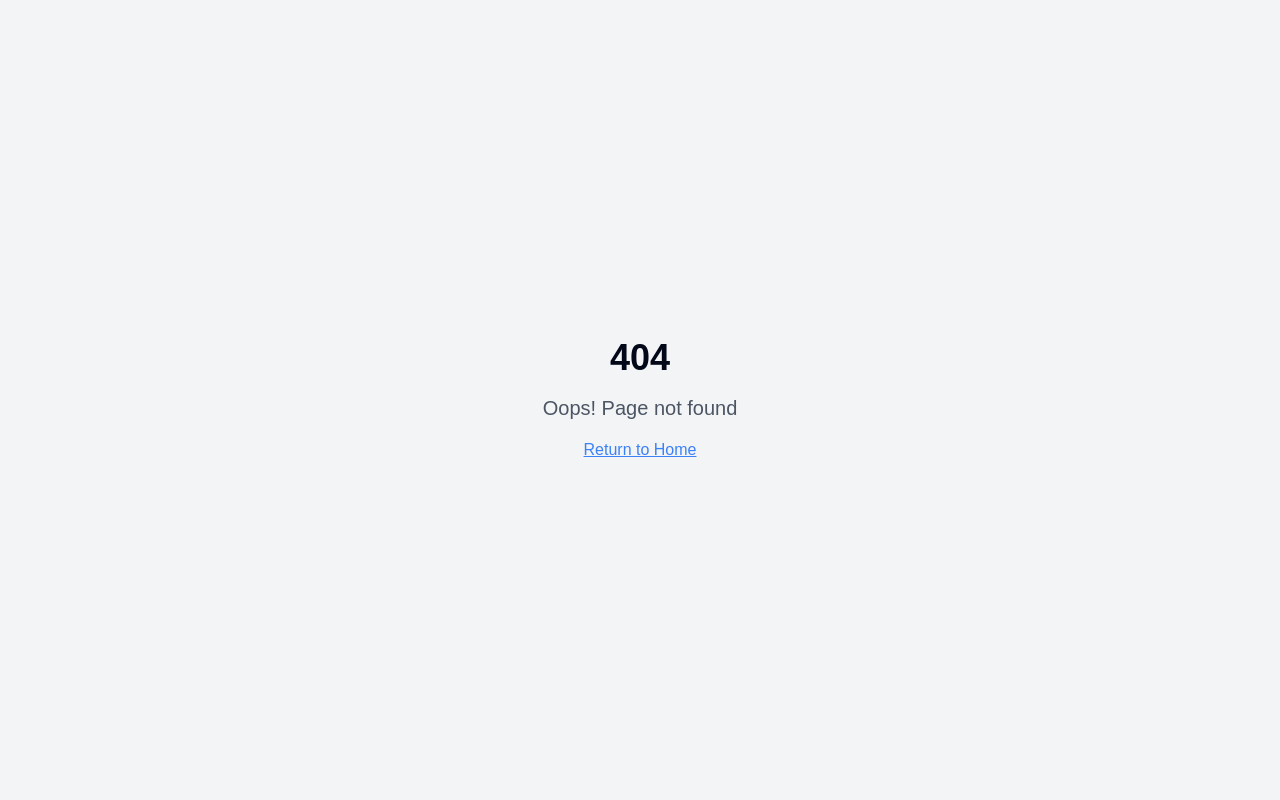
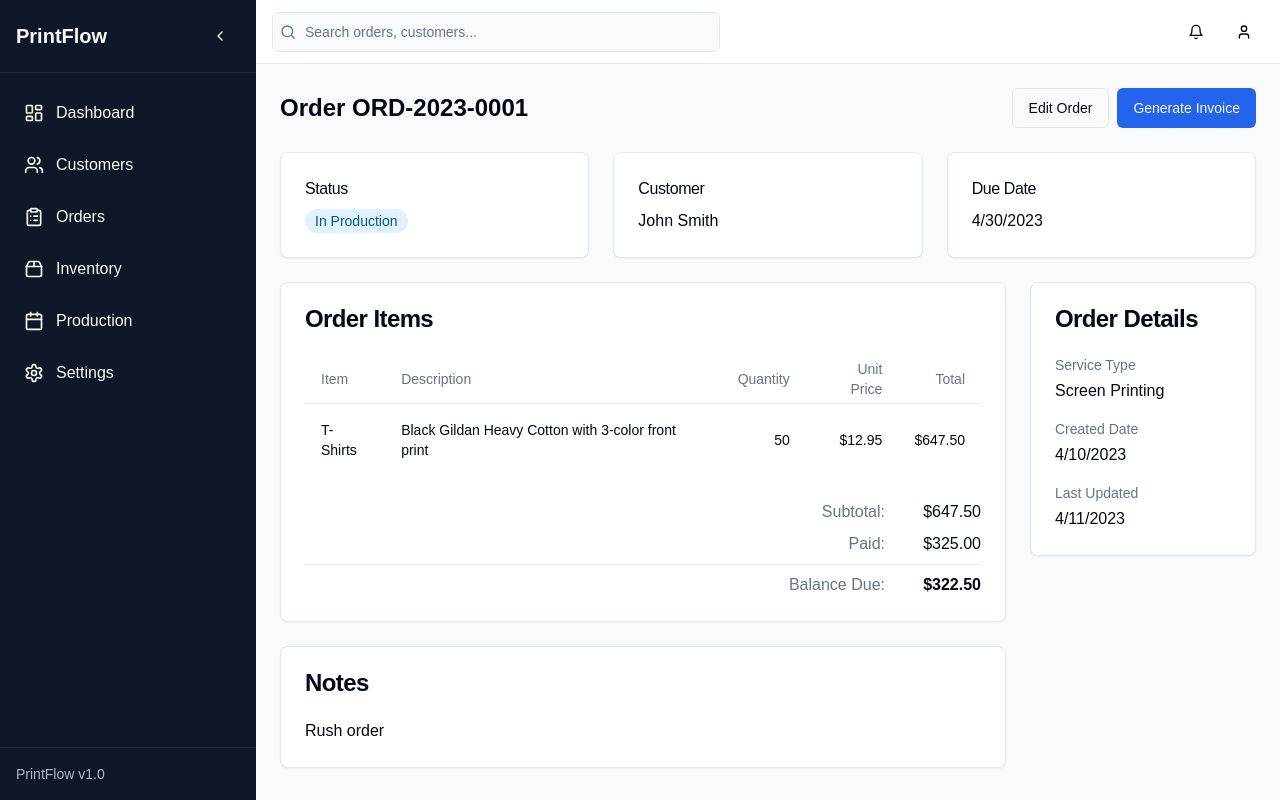
Before and after one commit to milexett/stitch-shop-flow, a React (Vite) app: page /orders/1 in a window 1280 px wide. Before the commit this address had no page. Built offline with nearby package versions, Linux system fonts and the light colour scheme; a web font is replaced by a local one.

Commit message:
Add order details page
Implement a page to display detailed information for a selected order.

```diff
--- a/src/App.tsx
+++ b/src/App.tsx
@@ -7,6 +7,7 @@ import { BrowserRouter, Routes, Route } from "react-router-dom";
 import Index from "./pages/Index";
 import CustomersPage from "./pages/CustomersPage";
 import OrdersPage from "./pages/OrdersPage";
+import OrderDetailPage from "./pages/OrderDetailPage";
 import InventoryPage from "./pages/InventoryPage";
 import ProductionPage from "./pages/ProductionPage";
 import NotFound from "./pages/NotFound";
@@ -21,6 +22,7 @@ const App = () => (
           <Route path="/" element={<Index />} />
           <Route path="/customers" element={<CustomersPage />} />
           <Route path="/orders" element={<OrdersPage />} />
+          <Route path="/orders/:id" element={<OrderDetailPage />} />
           <Route path="/inventory" element={<InventoryPage />} />
           <Route path="/production" element={<ProductionPage />} />
           <Route path="*" element={<NotFound />} />
--- /dev/null
+++ b/src/pages/OrderDetailPage.tsx
@@ -0,0 +1,219 @@
+
+import { useParams } from 'react-router-dom';
+import { useState, useEffect } from 'react';
+import { FileText } from 'lucide-react';
+import Sidebar from '@/components/layout/Sidebar';
+import Header from '@/components/layout/Header';
+import { Button } from '@/components/ui/button';
+import { Card, CardContent, CardHeader, CardTitle } from '@/components/ui/card';
+import StatusBadge from '@/components/ui/StatusBadge';
+import { orders, OrderType } from '@/data/mockData';
+import {
+  Table,
+  TableBody,
+  TableCell,
+  TableHead,
+  TableHeader,
+  TableRow,
+} from '@/components/ui/table';
+
+const OrderDetailPage = () => {
+  const { id } = useParams<{ id: string }>();
+  const [order, setOrder] = useState<OrderType | null>(null);
+  const [loading, setLoading] = useState(true);
+
+  useEffect(() => {
+    // Find the order in our mock data
+    const foundOrder = orders.find(o => o.id === id);
+    setOrder(foundOrder || null);
+    setLoading(false);
+  }, [id]);
+
+  if (loading) {
+    return (
+      <div className="flex h-screen bg-background">
+        <Sidebar />
+        <div className="flex-1 flex flex-col ml-64">
+          <Header />
+          <main className="flex-1 overflow-y-auto p-6">
+            <div className="max-w-7xl mx-auto">
+              <p>Loading...</p>
+            </div>
+          </main>
+        </div>
+      </div>
+    );
+  }
+
+  if (!order) {
+    return (
+      <div className="flex h-screen bg-background">
+        <Sidebar />
+        <div className="flex-1 flex flex-col ml-64">
+          <Header />
+          <main className="flex-1 overflow-y-auto p-6">
+            <div className="max-w-7xl mx-auto">
+              <Card>
+                <CardContent className="pt-6">
+                  <div className="flex flex-col items-center justify-center py-12">
+                    <FileText className="w-12 h-12 text-muted-foreground mb-4" />
+                    <h2 className="text-xl font-semibold mb-2">Order Not Found</h2>
+                    <p className="text-muted-foreground mb-6">The order you're looking for doesn't exist or was deleted.</p>
+                    <Button variant="default" onClick={() => window.history.back()}>
+                      Go Back
+                    </Button>
+                  </div>
+                </CardContent>
+              </Card>
+            </div>
+          </main>
+        </div>
+      </div>
+    );
+  }
+
+  // Calculate totals
+  const totalPaid = order.paidAmount || 0;
+  const balanceDue = order.totalAmount - totalPaid;
+
+  return (
+    <div className="flex h-screen bg-background">
+      <Sidebar />
+      <div className="flex-1 flex flex-col ml-64">
+        <Header />
+        <main className="flex-1 overflow-y-auto p-6">
+          <div className="max-w-7xl mx-auto">
+            <div className="flex justify-between items-center mb-6">
+              <h1 className="text-2xl font-bold">Order {order.orderNumber}</h1>
+              <div className="flex gap-2">
+                <Button variant="outline">Edit Order</Button>
+                <Button>Generate Invoice</Button>
+              </div>
+            </div>
+
+            <div className="grid grid-cols-1 md:grid-cols-3 gap-6 mb-6">
+              <Card>
+                <CardHeader className="pb-2">
+                  <CardTitle className="text-base font-medium">Status</CardTitle>
+                </CardHeader>
+                <CardContent>
+                  <StatusBadge status={order.status} className="text-sm" />
+                </CardContent>
+              </Card>
+
+              <Card>
+                <CardHeader className="pb-2">
+                  <CardTitle className="text-base font-medium">Customer</CardTitle>
+                </CardHeader>
+                <CardContent>
+                  <p className="font-medium">{order.customerName}</p>
+                </CardContent>
+              </Card>
+
+              <Card>
+                <CardHeader className="pb-2">
+                  <CardTitle className="text-base font-medium">Due Date</CardTitle>
+                </CardHeader>
+                <CardContent>
+                  <p>{new Date(order.dueDate).toLocaleDateString()}</p>
+                </CardContent>
+              </Card>
+            </div>
+
+            <div className="grid grid-cols-1 lg:grid-cols-4 gap-6">
+              <div className="lg:col-span-3">
+                <Card>
+                  <CardHeader>
+                    <CardTitle>Order Items</CardTitle>
+                  </CardHeader>
+                  <CardContent>
+                    <Table>
+                      <TableHeader>
+                        <TableRow>
+                          <TableHead>Item</TableHead>
+                          <TableHead>Description</TableHead>
+                          <TableHead className="text-right">Quantity</TableHead>
+                          <TableHead className="text-right">Unit Price</TableHead>
+                          <TableHead className="text-right">Total</TableHead>
+                        </TableRow>
+                      </TableHeader>
+                      <TableBody>
+                        {order.items.map((item) => (
+                          <TableRow key={item.id}>
+                            <TableCell className="font-medium">{item.name}</TableCell>
+                            <TableCell>{item.description}</TableCell>
+                            <TableCell className="text-right">{item.quantity}</TableCell>
+                            <TableCell className="text-right">${item.unitPrice.toFixed(2)}</TableCell>
+                            <TableCell className="text-right">${(item.quantity * item.unitPrice).toFixed(2)}</TableCell>
+                          </TableRow>
+                        ))}
+                      </TableBody>
+                    </Table>
+
+                    {order.items.length > 0 && (
+                      <div className="mt-6 space-y-2 text-right">
+                        <div className="flex justify-end">
+                          <span className="text-muted-foreground w-32">Subtotal:</span>
+                          <span className="font-medium w-24">${order.totalAmount.toFixed(2)}</span>
+                        </div>
+                        <div className="flex justify-end">
+                          <span className="text-muted-foreground w-32">Paid:</span>
+                          <span className="font-medium w-24">${totalPaid.toFixed(2)}</span>
+                        </div>
+                        <div className="flex justify-end border-t pt-2 mt-2">
+                          <span className="text-muted-foreground font-medium w-32">Balance Due:</span>
+                          <span className="font-bold w-24">${balanceDue.toFixed(2)}</span>
+                        </div>
+                      </div>
+                    )}
+                  </CardContent>
+                </Card>
+
+                {order.notes && (
+                  <Card className="mt-6">
+                    <CardHeader>
+                      <CardTitle>Notes</CardTitle>
+                    </CardHeader>
+                    <CardContent>
+                      <p>{order.notes}</p>
+                    </CardContent>
+                  </Card>
+                )}
+              </div>
+
+              <div>
+                <Card>
+                  <CardHeader>
+                    <CardTitle>Order Details</CardTitle>
+                  </CardHeader>
+                  <CardContent>
+                    <div className="space-y-4">
+                      <div>
+                        <h4 className="text-sm font-medium text-muted-foreground mb-1">Service Type</h4>
+                        <p className="capitalize">{order.serviceType.replace('_', ' ')}</p>
+                      </div>
+
+                      <div>
+                        <h4 className="text-sm font-medium text-muted-foreground mb-1">Created Date</h4>
+                        <p>{new Date(order.createdAt).toLocaleDateString()}</p>
+                      </div>
+
+                      {order.updatedAt && (
+                        <div>
+                          <h4 className="text-sm font-medium text-muted-foreground mb-1">Last Updated</h4>
+                          <p>{new Date(order.updatedAt).toLocaleDateString()}</p>
+                        </div>
+                      )}
+                    </div>
+                  </CardContent>
+                </Card>
+              </div>
+            </div>
+          </div>
+        </main>
+      </div>
+    </div>
+  );
+};
+
+export default OrderDetailPage;
--- a/src/pages/OrdersPage.tsx
+++ b/src/pages/OrdersPage.tsx
@@ -1,5 +1,4 @@
 
-import { TooltipProvider } from '@/components/ui/tooltip';
 import Sidebar from '@/components/layout/Sidebar';
 import Header from '@/components/layout/Header';
 import OrderList from '@/components/orders/OrderList';
```
